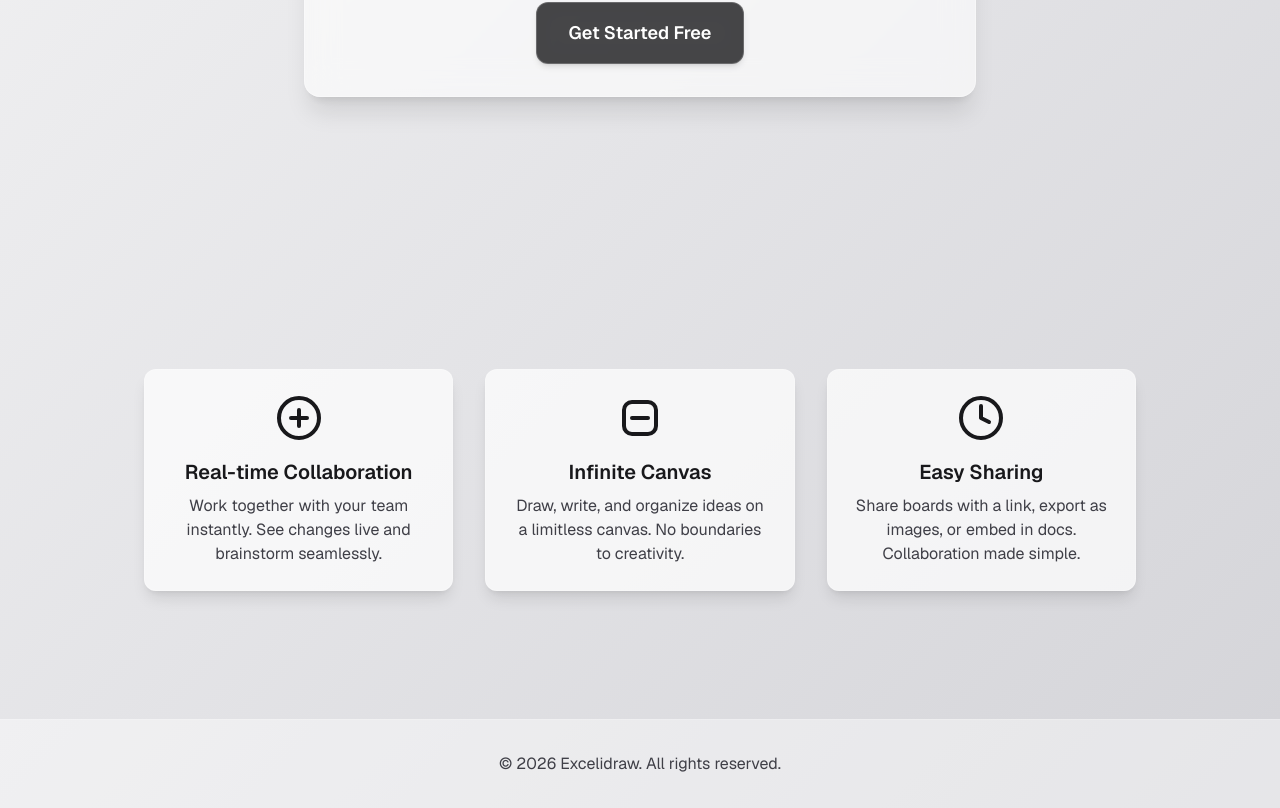
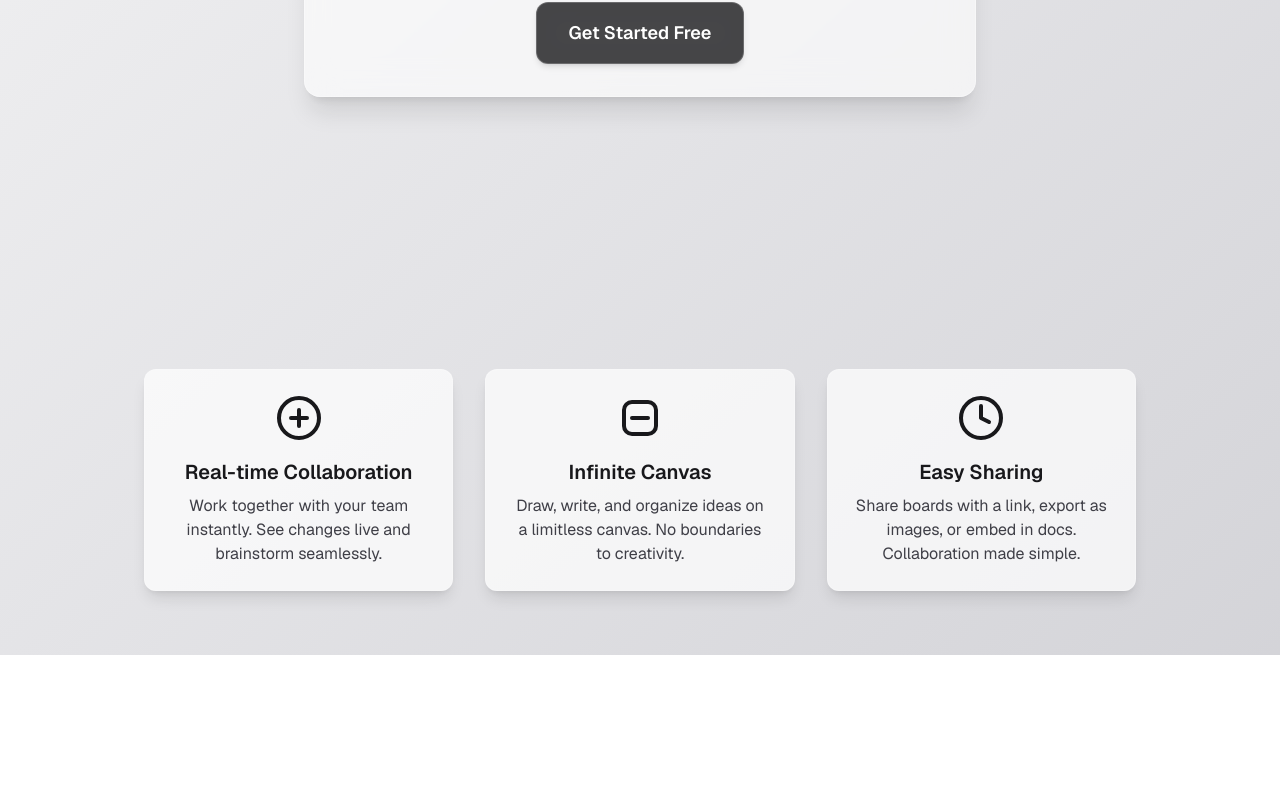
Before and after one commit to ParthKadam11/ColabCanvas, a Next.js app in the folder apps/Frontend/: page / in a window 1280 px wide. Shown: the part 495-1303 px from the top of the page. After the commit the page ends 1150 px from the top, so only its background shows below. Built offline with nearby package versions, Linux system fonts and the light colour scheme.

Commit message:
refactor: remove footer section from the home page

```diff
--- a/apps/Frontend/app/page.tsx
+++ b/apps/Frontend/app/page.tsx
@@ -47,11 +47,6 @@ export default function Home() {
           <p className="text-zinc-700 dark:text-zinc-200 text-center">Share boards with a link, export as images, or embed in docs. Collaboration made simple.</p>
         </div>
       </section>
-
-      {/* Footer */}
-      <footer className="w-full text-center py-8 bg-white/40 dark:bg-zinc-900/40 border-t border-white/20 dark:border-zinc-700/30 mt-16">
-        <p className="text-zinc-700 dark:text-zinc-200">&copy; {new Date().getFullYear()} Excelidraw. All rights reserved.</p>
-      </footer>
     </div>
   );
 }
```
